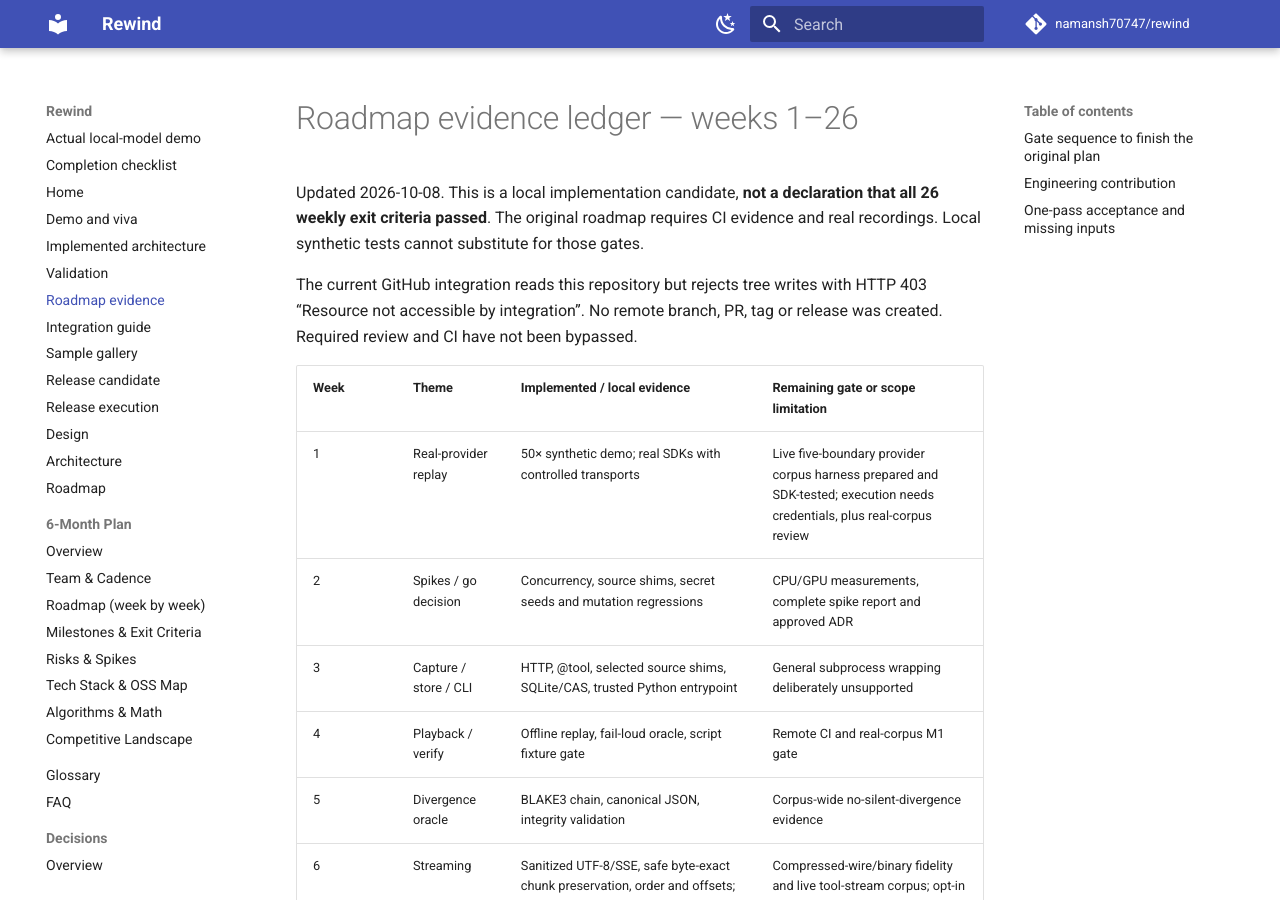
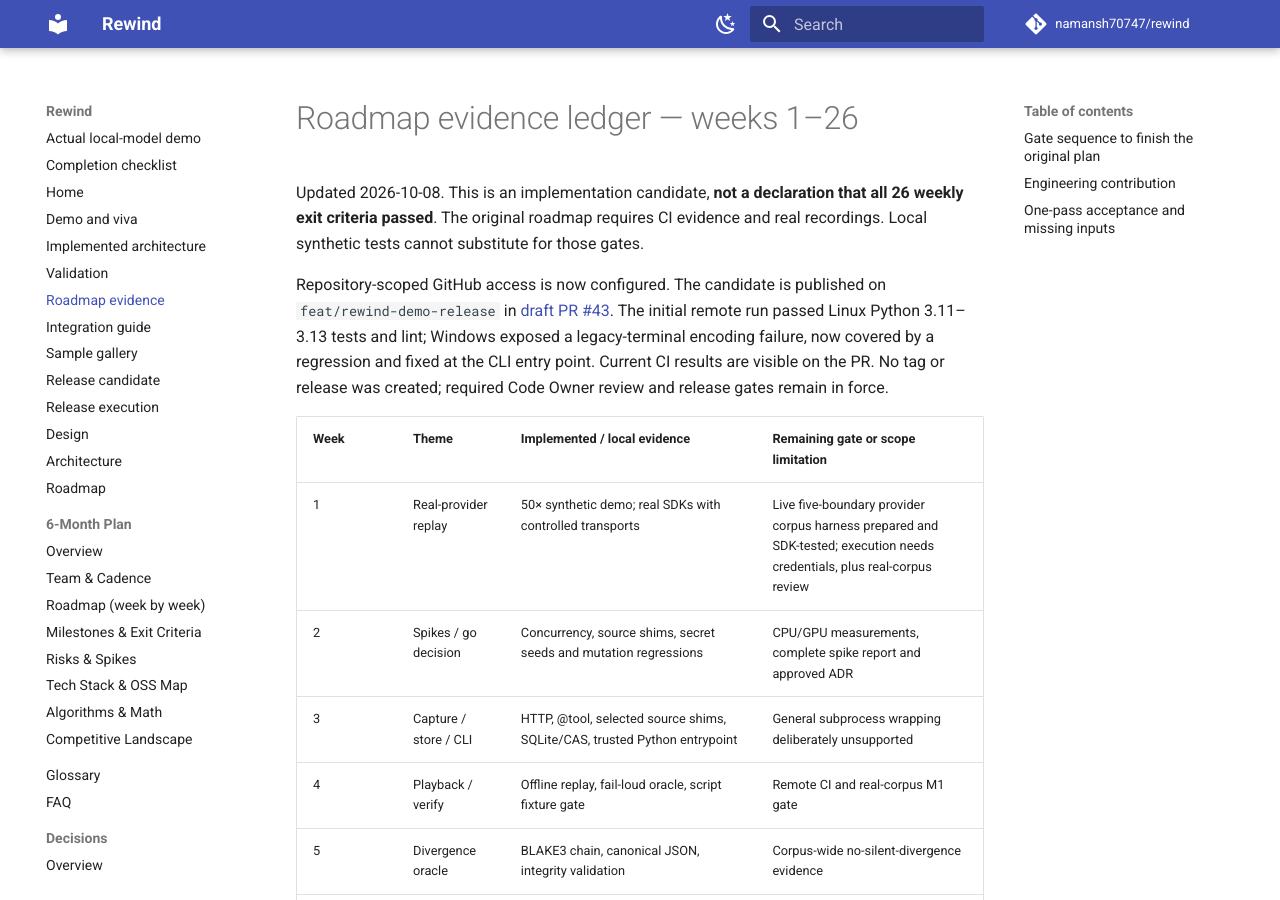
Before and after one commit to namansh70747/rewind, an MkDocs documentation site: the page built from docs/roadmap-status.md, in a window 1280 px wide and 900 px high. Built offline with MkDocs 1.6.1 and Material for MkDocs 9.7.7, drawn with Linux system fonts in a browser that asks for light colours; comment, search, counter and statistics services are not loaded; some of the changed text lies outside the part shown.

Commit message:
fix: support legacy Windows terminal encoding in CLI
Preserve the terminal codec and escape unrepresentable output at CLI startup.
Add cp1252 subprocess help/demo regression and update publication status.

```diff
--- a/docs/roadmap-status.md
+++ b/docs/roadmap-status.md
@@ -1,12 +1,15 @@
 # Roadmap evidence ledger — weeks 1–26
 
-Updated 2026-10-08. This is a local implementation candidate, **not a declaration that
+Updated 2026-10-08. This is an implementation candidate, **not a declaration that
 all 26 weekly exit criteria passed**. The original roadmap requires CI evidence and
 real recordings. Local synthetic tests cannot substitute for those gates.
 
-The current GitHub integration reads this repository but rejects tree writes with
-HTTP 403 “Resource not accessible by integration”. No remote branch, PR, tag or
-release was created. Required review and CI have not been bypassed.
+Repository-scoped GitHub access is now configured. The candidate is published on
+`feat/rewind-demo-release` in [draft PR #43](https://github.com/namansh70747/rewind/pull/43).
+The initial remote run passed Linux Python 3.11–3.13 tests and lint; Windows
+exposed a legacy-terminal encoding failure, now covered by a regression and fixed
+at the CLI entry point. Current CI results are visible on the PR. No tag or release
+was created; required Code Owner review and release gates remain in force.
 
 | Week | Theme | Implemented / local evidence | Remaining gate or scope limitation |
 |---|---|---|---|
@@ -39,8 +42,7 @@
 
 ## Gate sequence to finish the original plan
 
-1. Enable repository write access for the GitHub integration, submit the branch as a PR,
-   run the repository CI matrix and obtain its required Code Owner review.
+1. Complete remote CI on PR #43 and obtain its required independent Code Owner review.
 2. Record authorized OpenAI/Anthropic and fleet workloads with credentials configured
    locally. Review redaction before sharing. Run `eval-fixtures` over that corpus.
 3. Supply reviewed failure labels grouped by originating task/run; evaluate held-out
--- a/pyproject.toml
+++ b/pyproject.toml
@@ -66,7 +66,7 @@
 Documentation = "https://github.com/namansh70747/rewind#readme"
 
 [project.scripts]
-fr = "flightrecorder.cli:app"
+fr = "flightrecorder.cli:main"
 
 [tool.hatch.version]
 path = "src/flightrecorder/__init__.py"
```
Also changed, not shown: CHANGELOG.md (+6 -0 lines), docs/completion-checklist.md (+1 -1 lines), docs/release-candidate.md (+4 -2 lines), 2 other files.
